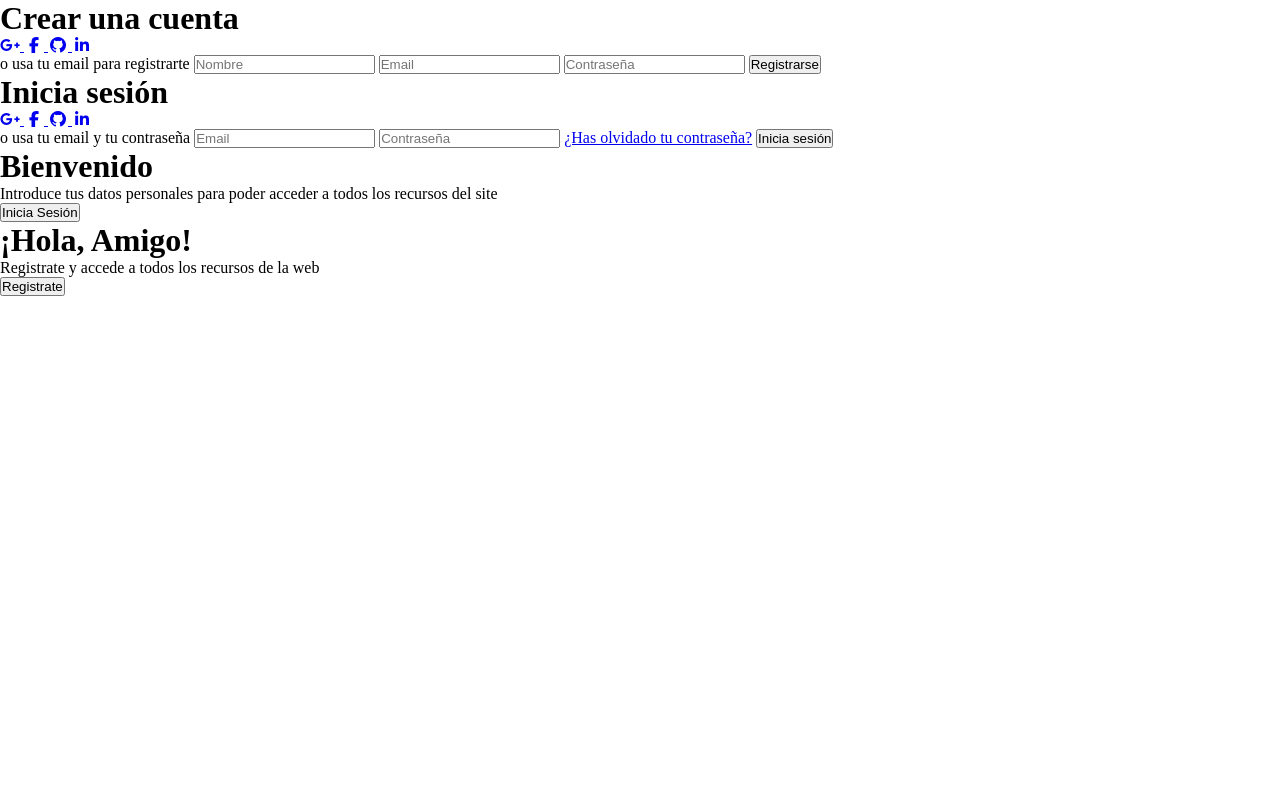
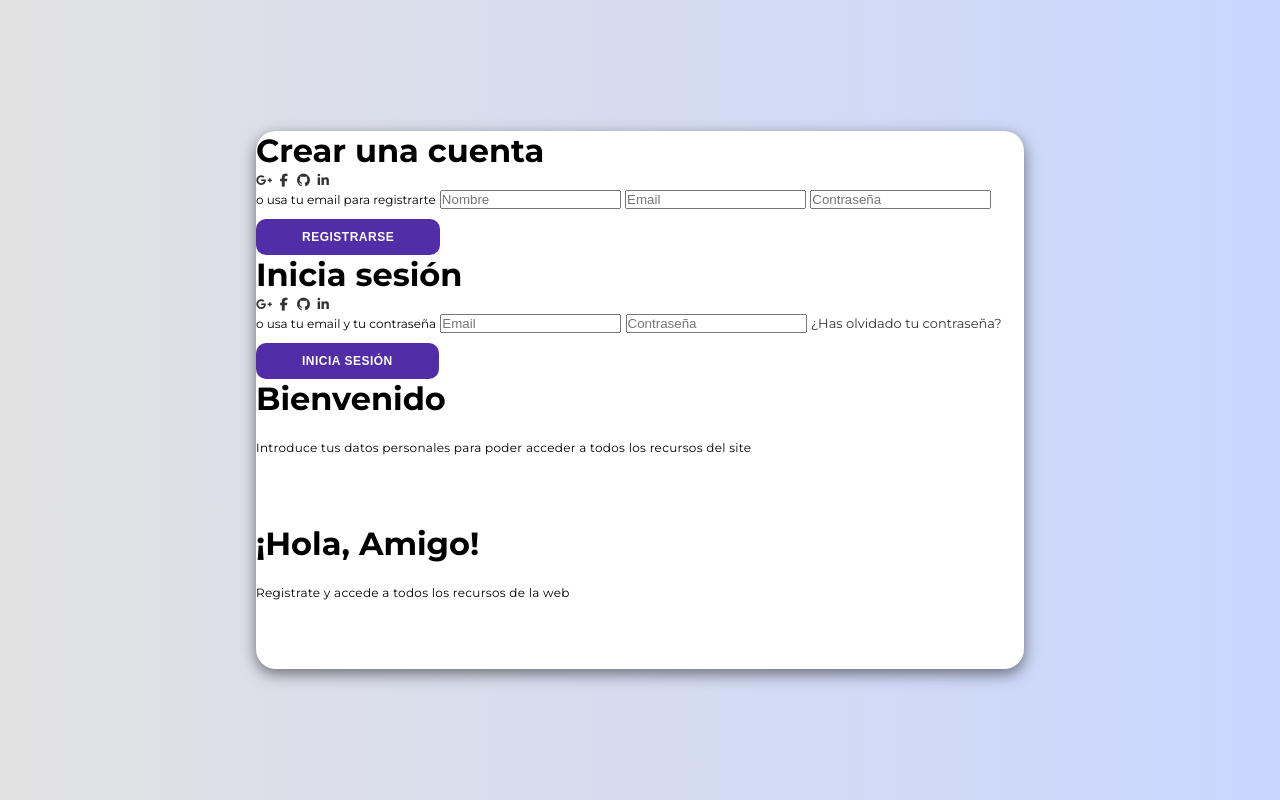
Before and after one commit to Sergio2Illan/login-animated, a plain HTML site: page index.html in a window 1280 px wide. Drawn offline with Linux system fonts and the light colour scheme.

Commit message:
add styles

```diff
--- a/index.html
+++ b/index.html
@@ -42,7 +42,7 @@
                 <h1>Inicia sesión</h1>
                 <div class="social-icons">
                     <a href="#" class="icon">
-                        <i class="fa-brands fa-google-plus-g" aria-hidden="true"></i>
+                        <i class="fa-brands fa-google-plus-g"></i>
                     </a>
                     <a href="#" class="icon">
                         <i class="fa-brands fa-facebook-f" aria-hidden="true"></i>
--- a/style.css
+++ b/style.css
@@ -1,11 +1,74 @@
-@import url('https://fonts.googleapis.com/css2?family=Poppins:ital,wght@0,100;0,200;0,300;0,400;0,500;0,600;0,700;0,800;0,900;1,100;1,200;1,300;1,400;1,500;1,600;1,700;1,800;1,900&display=swap');
-html {
+@import url('https://fonts.googleapis.com/css2?family=Montserrat:ital,wght@0,100..900;1,100..900&display=swap');
 
-    box-sizing: border-box;
-}
+
+
 
 *, *::before, *::after {
-    box-sizing: inherit;
+    box-sizing: border-box;
     margin: 0;
     padding: 0;
 }
+
+body{
+    font-family: 'Montserrat', sans-serif;
+    background-color: #c9d6ff;
+    background: linear-gradient(to right, #e2e2e2, #c9d6ff);
+    display: flex;
+    justify-content: center;
+    align-items: center;
+    flex-direction: column;
+    height: 100vh;
+}
+
+/* button, input {
+    font: inherit;
+} */
+
+
+.container{
+    background-color: #fff;
+    border-radius: 20px;
+    overflow: hidden;
+    box-shadow: 0 5px 15px rgba(0,0,0,0.5);
+    position: relative;
+    width: 768px;
+    max-width: 100%;
+    min-height: 480px;
+}
+
+.container p {
+    font-size: 12px;
+    line-height: 20px;
+    letter-spacing: 0.3px;
+    margin: 20px 0;
+}
+
+.container span {
+    font-size: 12px;
+}
+
+.container a{
+    text-decoration: none;
+    color: #333;
+    font-size: 13px;
+    margin: 15px 0 10px;
+}
+
+.container button{
+    background-color: #512da8;
+    color: #fff;
+    font-size: 12px;
+    border: 1px solid transparent;
+    padding: 10px 45px;
+    border-radius: 10px;
+    font-weight: 600;
+    letter-spacing: 0.5px;
+    text-transform: uppercase;
+    margin-top: 10px;
+    cursor: pointer;
+}
+
+.container button.hidden{
+    background-color: transparent;
+    color:#ffff;
+}
```
